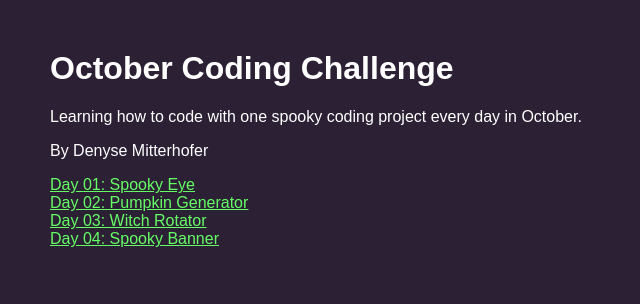
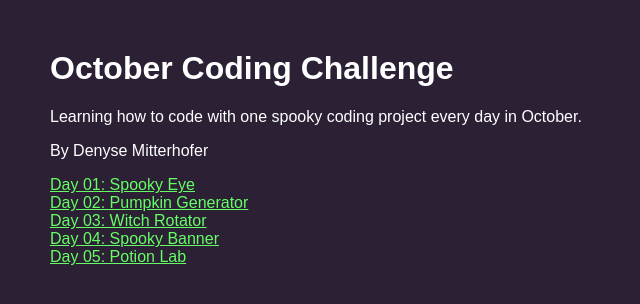
Before and after one commit to denysemittcode/October-Coding-Challenge, a plain HTML site: page index.html in a window 1280 px wide. Shown: the top 304 px of the page, without its empty margins (0-640 px from the left). Drawn offline with Linux system fonts and the light colour scheme.

Commit message:
Add Day 05 to homepage

```diff
--- a/index.html
+++ b/index.html
@@ -39,6 +39,13 @@
         Day 04: Spooky Banner
     </a>
 
+
+    <br>
+
+    <a href="day-05-potionlab/" target="_blank" rel="noopener noreferrer">
+        Day 05: Potion Lab
+    </a>
+
 </body>
 
 </html>
```
